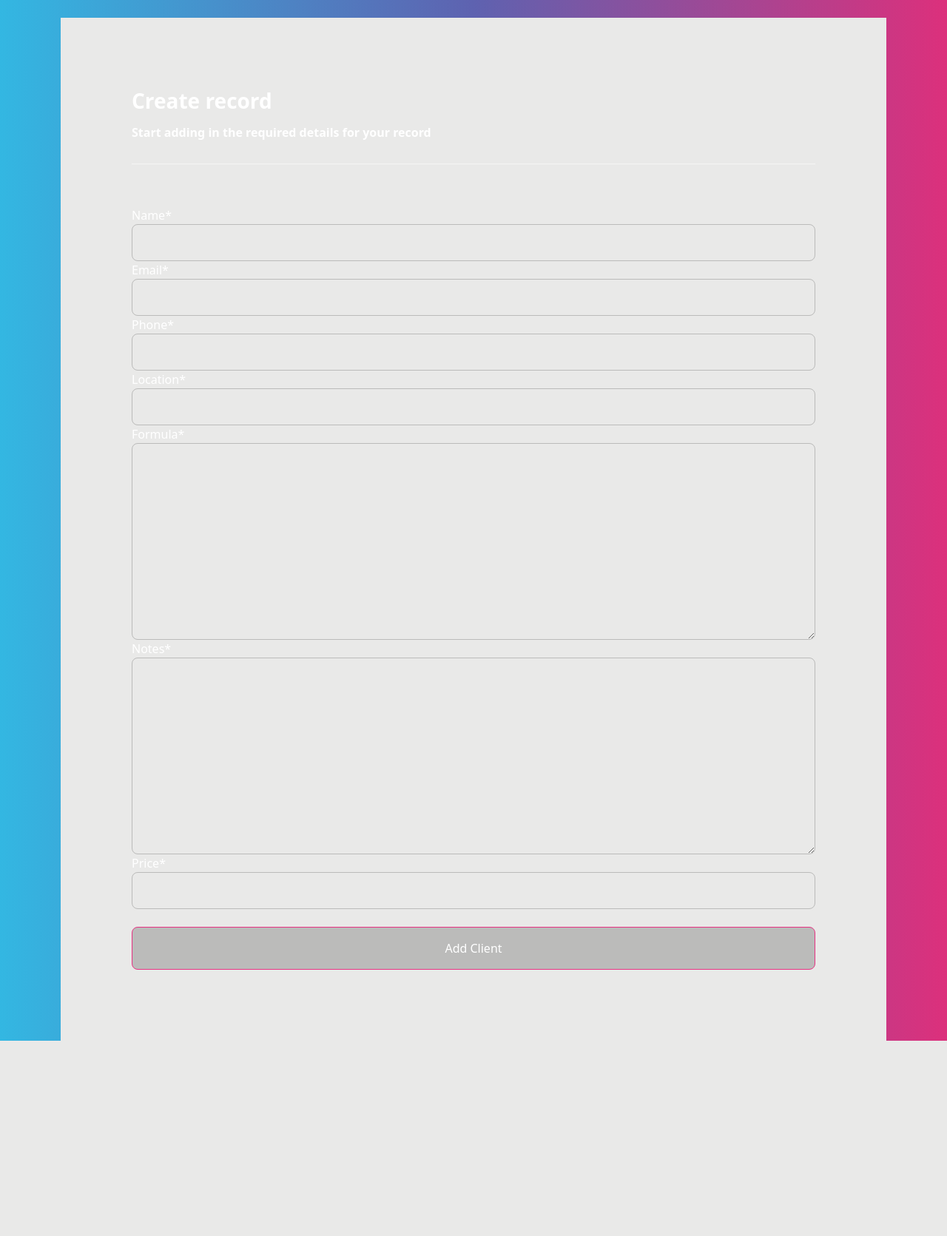
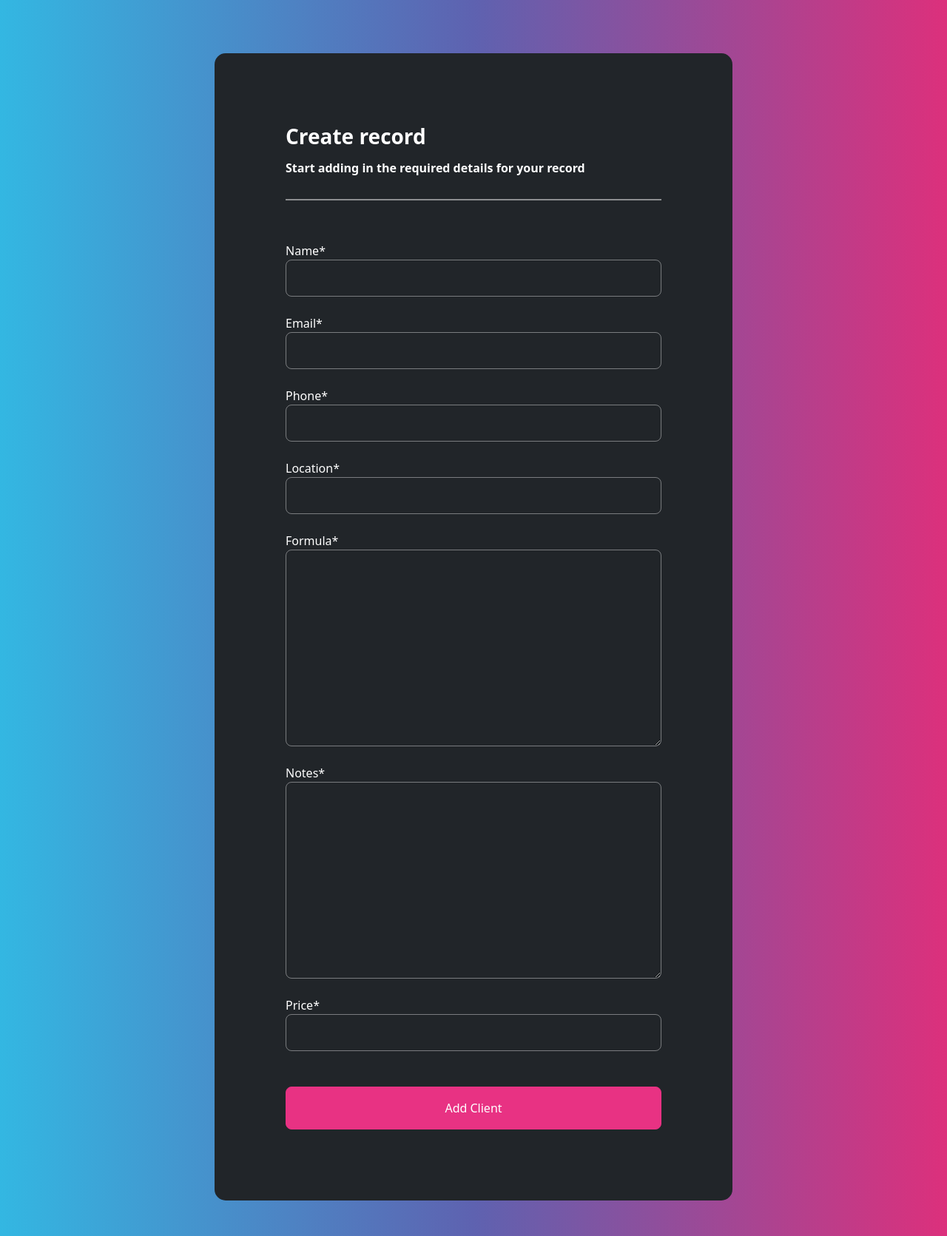
Before and after one commit to yaroslav-matala/stylelink-crm, a Django app: page /add-client in a window 1280 px wide. Shown: the part 72-1743 px from the top of the page at 74% size. Before the commit the page ends 1479 px from the top, so only its background shows below. Run offline with Django 4.2, Linux system fonts and the light colour scheme; the visitor is signed in with stand-in values (Sample User, id 1); some libraries are stand-ins or nearby versions.

Commit message:
style add-client page

```diff
--- a/client_manager/templates/client_manager/add-client.html
+++ b/client_manager/templates/client_manager/add-client.html
@@ -4,7 +4,7 @@
 
 {% block content %}
 
-    <div class="container bg-light shadow-md p-5 form-layout">
+    <div class="container bg-dark p-5 my-4 form-layout">
         <h3>Create record</h3>
         <h6>Start adding in the required details for your record</h6>
         <hr>
--- a/static/css/style.css
+++ b/static/css/style.css
@@ -14,3 +14,12 @@
     margin-right: 40px;
     margin-left: 40px;
   }
+
+  .form-layout {
+    max-width: 700px;
+    border-radius: 15px;
+  }
+
+.form-layout .form-group {
+    margin-bottom: 1.5rem; /* Adjust as needed */
+  }
```
